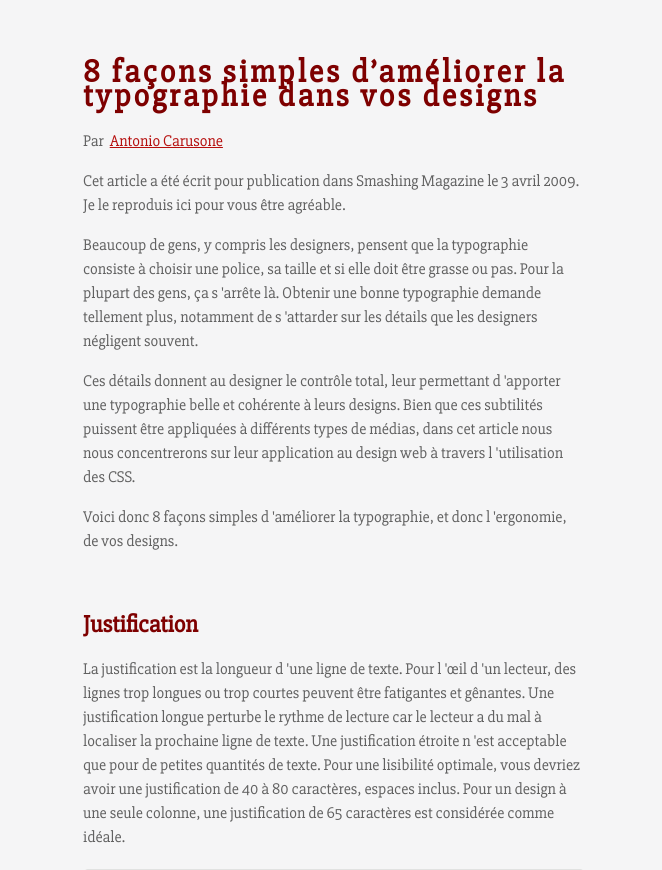
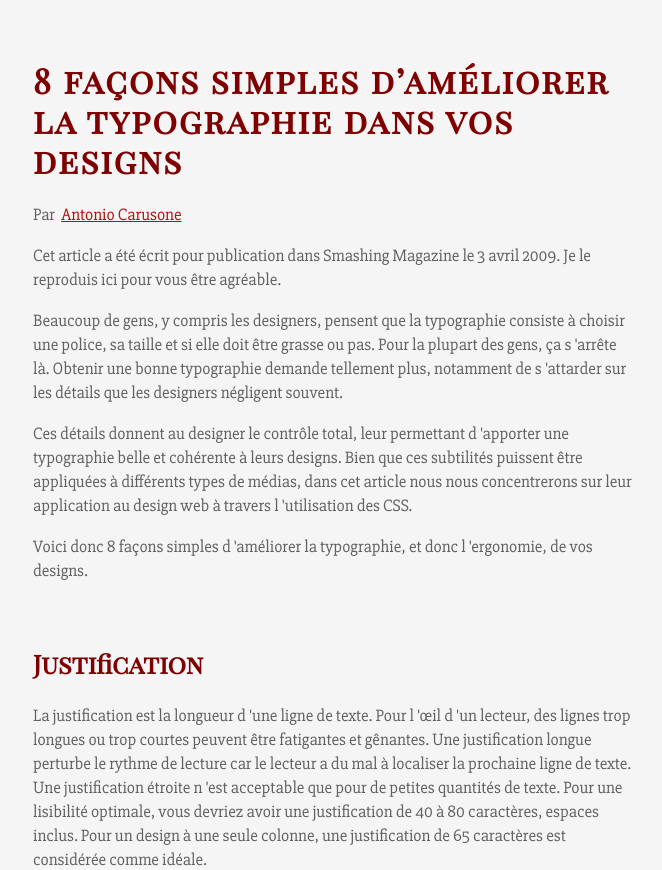
Before and after one commit to ddvdv/projet-3-progressive-enhancement, a PHP site: page /les8conseils.html in a window 1280 px wide. Shown: the top 870 px of the page, without its empty margins (307-969 px from the left). Run offline with PHP 8.4, Linux system fonts and the light colour scheme; grey boxes are pictures that could not be loaded.

Commit message:
final des 8 conseils

```diff
--- a/les8conseils.html
+++ b/les8conseils.html
@@ -6,9 +6,10 @@
       <meta name="keywords" content="typographie, webdesign, layout, css good practice">
       <meta name="author" content="Antonio Carusone">
       <link href="https://fonts.googleapis.com/css?family=Slabo+27px" rel="stylesheet">
+      <link href="https://fonts.googleapis.com/css?family=Playfair+Display+SC" rel="stylesheet">
       <link rel="stylesheet" type="text/css" href="normalize.css">
       <link rel="stylesheet" type="text/css" href="perso2.css">
-      <title>De l'importance des choses</title>
+      <title> 8 façons simples d’améliorer la typographie dans vos designs </title>
    </head>
 
    <body>
--- a/perso2.css
+++ b/perso2.css
@@ -5,11 +5,13 @@
 
 h1, h2{
 	color: #7e0000;
+    font-family: 'Playfair Display SC', serif;
 	margin-top: 60px;
+	line-height: 40px;
 }
 
 h1 {
-	letter-spacing: 3px;
+	letter-spacing: 2px;
 }
 
 blockquote{
@@ -23,18 +25,18 @@ blockquote{
 }
 
 body {
-	font-size: 16px;
+	font-size: 17px;
 	line-height: 24px;
-	width: 500px;
+	width: 600px;
 	margin: auto;
 	background-color: #F5F5F6;
 }
 
 img {
-	position: relative;
 	width: 100%;
 	border: 1px solid #E1E2E1;
 	border-radius: 5px;
+    box-shadow: 5px 5px 15px #E1E2E1;
 	margin-top: 20px;
 }
 
@@ -51,14 +53,13 @@ a:visited {
 }
 
 a:hover {
-	text-decoration: none;
 	color: #b60f0e;
-	background-color: #8e8e8e;
+	background-color: #E1E2E1;
 	border-radius: 3px;
 }
 
 footer {
-	margin-top: 20px;
+	margin-top: 30px;
 	color: #8e8e8e;
 	text-align: center;
 }
```
